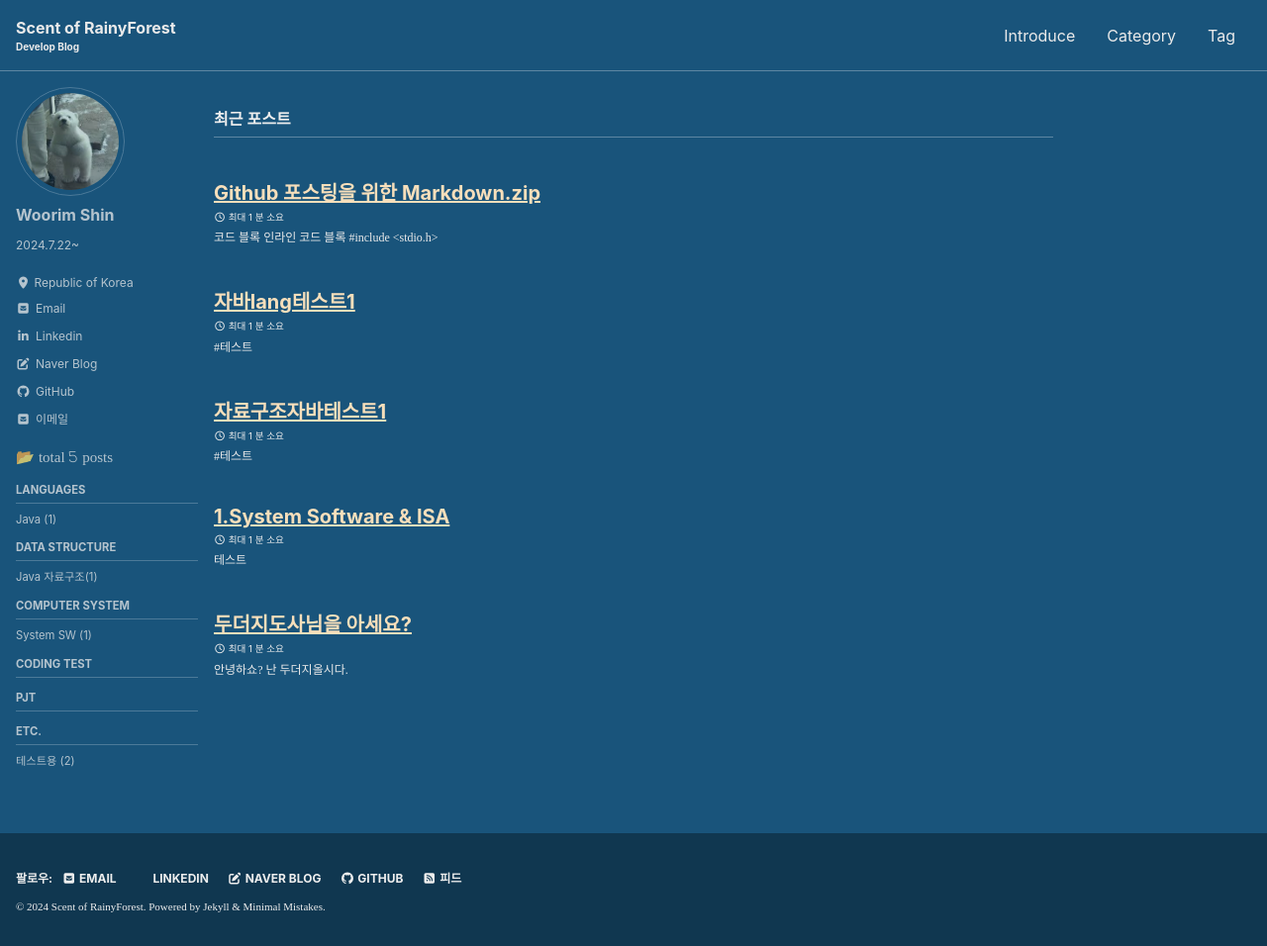
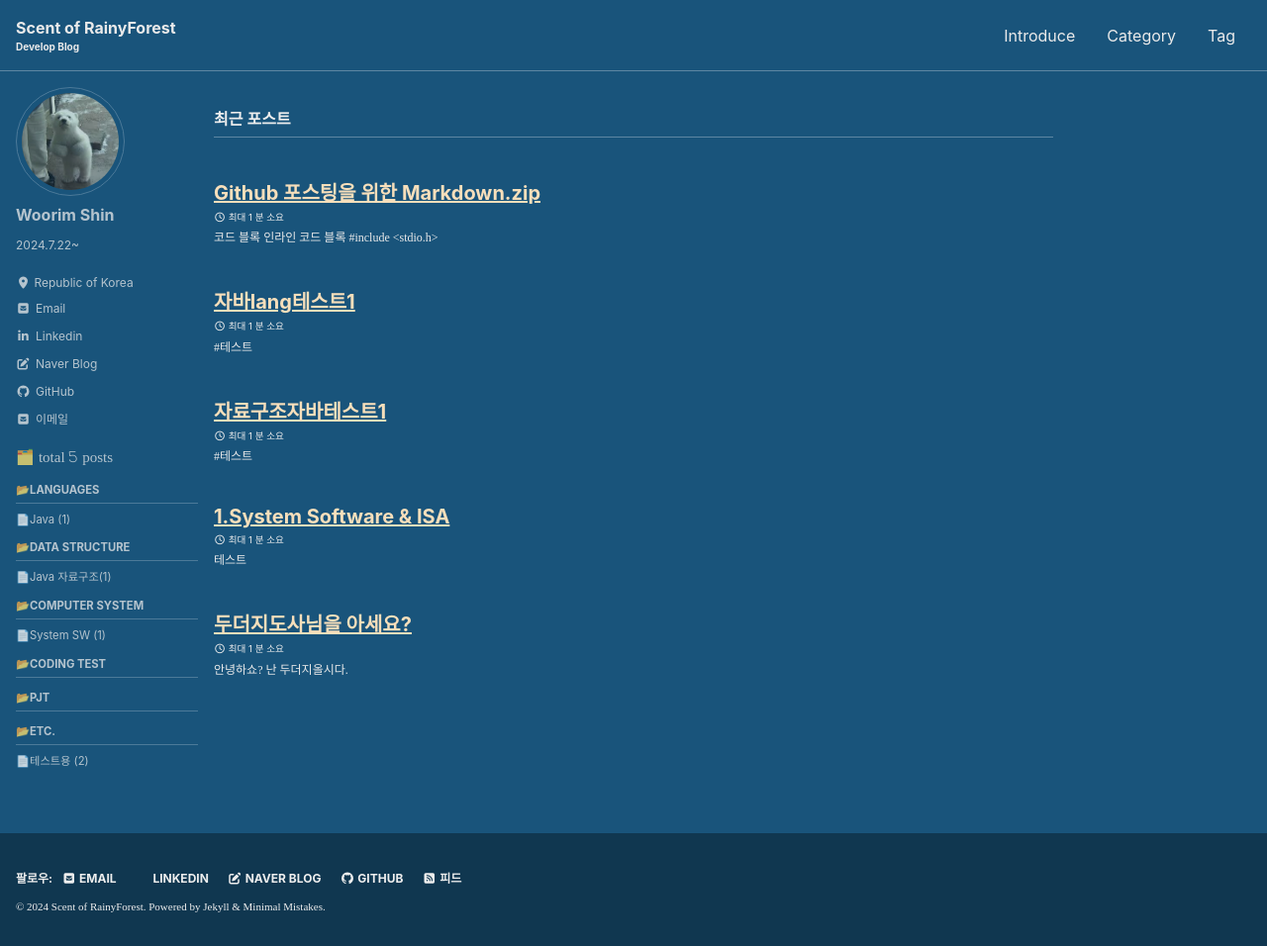
Before and after one commit to RainyForest23/Rainyforest23.github.io, a Jekyll site: the page built from index.html, in a window 1280 px wide and 956 px high. Shown: the whole window at 99% size. Built offline with Jekyll 4.4.1, drawn with Linux system fonts in a browser that asks for light colours; cached includes are drawn as plain includes; some web fonts are replaced; the list of posts is cut into pages by our own code.

Commit message:
blogtest6

```diff
--- a/_includes/nav_list_main
+++ b/_includes/nav_list_main
@@ -5,95 +5,95 @@
   <label for="ac-toc">{{ site.data.ui-text[site.locale].menu_label }}</label>
   <ul class="nav__items" id="category_tag_menu">
       <li>
-            📂 <span style="font-family:'MaruBury';">total </style> <span style="font-family:'Coming Soon';">{{sum}}</style> <span style="font-family:'Cafe24Oneprettynight';">posts</style>
+            🗂️ <span style="font-family:'MaruBuri';">total </style> <span style="font-family:'Coming Soon';">{{sum}}</style> <span style="font-family:'Cafe24Oneprettynight';">posts</style>
       </li>
       <li>
-        <span class="nav__sub-title">Languages</span>
+        <span class="nav__sub-title">📂Languages</span>
             <ul>
                 {% for category in site.categories %}
                     {% if category[0] == "Java" %}
-                        <li><a href="/categories/java" class="">Java ({{category[1].size}})</a></li>
+                        <li><a href="/categories/java" class="">📄Java ({{category[1].size}})</a></li>
                     {% endif %}
                 {% endfor %}
             </ul>
             <ul>
                 {% for category in site.categories %}
                     {% if category[0] == "C" %}
-                        <li><a href="/categories/c" class="">C({{category[1].size}})</a></li>
+                        <li><a href="/categories/c" class="">📄C({{category[1].size}})</a></li>
                     {% endif %}
                 {% endfor %}
             </ul>
 
-        <span class="nav__sub-title">Data Structure</span>
+        <span class="nav__sub-title">📂Data Structure</span>
             <ul>
                 {% for category in site.categories %}
                     {% if category[0] == "dsC" %}
-                        <li><a href="/categories/dsc" class="">C 자료구조 ({{category[1].size}})</a></li>
+                        <li><a href="/categories/dsc" class="">📄C 자료구조 ({{category[1].size}})</a></li>
                     {% endif %}
                 {% endfor %}
             </ul>
             <ul>
                 {% for category in site.categories %}
                     {% if category[0] == "dsJava" %}
-                        <li><a href="/categories/dsjava" class="">Java 자료구조({{category[1].size}})</a></li>
+                        <li><a href="/categories/dsjava" class="">📄Java 자료구조({{category[1].size}})</a></li>
                     {% endif %}
                 {% endfor %}
             </ul>
 
-        <span class="nav__sub-title">Computer System</span>
+        <span class="nav__sub-title">📂Computer System</span>
             <ul>
                 {% for category in site.categories %}
                     {% if category[0] == "SystemSW" %}
-                        <li><a href="/categories/systemsw" class="">System SW ({{category[1].size}})</a></li>
+                        <li><a href="/categories/systemsw" class="">📄System SW ({{category[1].size}})</a></li>
                     {% endif %}
                 {% endfor %}
             </ul>
             <ul>
                 {% for category in site.categories %}
                     {% if category[0] == "Linux" %}
-                        <li><a href="/categories/linux" class="">Linux ({{category[1].size}})</a></li>
+                        <li><a href="/categories/linux" class="">📄Linux ({{category[1].size}})</a></li>
                     {% endif %}
                 {% endfor %}
             </ul>
             <ul>
                 {% for category in site.categories %}
                     {% if category[0] == "ComputerArch" %}
-                        <li><a href="/categories/computerarch" class="">Computer Architecture({{category[1].size}})</a></li>
+                        <li><a href="/categories/computerarch" class="">📄Computer Architecture({{category[1].size}})</a></li>
                     {% endif %}
                 {% endfor %}
             </ul>
 
-        <span class="nav__sub-title">Coding Test</span>
+        <span class="nav__sub-title">📂Coding Test</span>
             <ul>
                 {% for category in site.categories %}
                     {% if category[0] == "Lc" %}
-                        <li><a href="/categories/leetcode" class="">Leetcode ({{category[1].size}})</a></li>
+                        <li><a href="/categories/leetcode" class="">📄Leetcode ({{category[1].size}})</a></li>
                     {% endif %}
                 {% endfor %}
             </ul>
             <ul>
                 {% for category in site.categories %}
                     {% if category[0] == "Bj" %}
-                        <li><a href="/categories/bj" class="">백준({{category[1].size}})</a></li>
+                        <li><a href="/categories/bj" class="">📄백준({{category[1].size}})</a></li>
                     {% endif %}
                 {% endfor %}
             </ul>
 
 
-        <span class="nav__sub-title">PJT</span>
+        <span class="nav__sub-title">📂PJT</span>
             <ul>
                 {% for category in site.categories %}
                     {% if category[0] == "Forest" %}
-                        <li><a href="/categories/forest" class="">SDIJ Forest ({{category[1].size}})</a></li>
+                        <li><a href="/categories/forest" class="">📄SDIJ Forest ({{category[1].size}})</a></li>
                     {% endif %}
                 {% endfor %}
             </ul>
 
-            <span class="nav__sub-title">etc.</span>
+            <span class="nav__sub-title">📂etc.</span>
             <ul>
                 {% for category in site.categories %}
                     {% if category[0] == "Test" %}
-                        <li><a href="/categories/test" class="">테스트용 ({{category[1].size}})</a></li>
+                        <li><a href="/categories/test" class="">📄테스트용 ({{category[1].size}})</a></li>
                     {% endif %}
                 {% endfor %}
             </ul>
--- a/_sass/minimal-mistakes/_variables.scss
+++ b/_sass/minimal-mistakes/_variables.scss
@@ -14,10 +14,10 @@ $indent-var: 1.3em !default;
 
 /* system typefaces */
 $serif: "Coming Soon", Georgia, Times, serif !default;
-$sans-serif: "MaruBury", -apple-system, BlinkMacSystemFont, "Roboto", "Segoe UI",
+$sans-serif: -apple-system, BlinkMacSystemFont,"MaruBuri", "Roboto", "Segoe UI",
   "Helvetica Neue", "Lucida Grande", Arial, sans-serif !default;
 $monospace: "Nanum Gothic Coding", Monaco, Consolas, "Lucida Console", monospace !default;
-$maru: "MaruBury" !default;
+$maru: "MaruBuri" !default;
 
 
 /* sans serif typefaces */
--- a/assets/css/main.scss
+++ b/assets/css/main.scss
@@ -3,9 +3,56 @@
 search: false
 ---
 
+
 @charset "utf-8";
+
+/* 240902 수정 : 블로그 폰트 변경, css 수정 관련된 모든 것은 main.scss에 추가하면 된다!
+    - 외부 @import보다 먼저 선언되어 있어야 한다! */
+/* 참고 : https://x2info.github.io/minimal-mistakes/%ED%8F%B0%ED%8A%B8_%EB%B3%80%EA%B2%BD%ED%95%98%EA%B8%B0-copy/ */
+/* system typefaces */
+$serif: "Coming Soon", Georgia, Times, serif !default;
+$sans-serif: -apple-system, BlinkMacSystemFont,"MaruBuri", "Roboto", "Segoe UI",
+  "Helvetica Neue", "Lucida Grande", Arial, sans-serif !default;
+$monospace: "Nanum Gothic Coding", Monaco, Consolas, "Lucida Console", monospace !default;
+$maru: "MaruBuri" !default;
+
+
+/* sans serif typefaces */
+$sans-serif-narrow: $sans-serif !default;
+$helvetica: Helvetica, "Helvetica Neue", Arial, sans-serif !default;
+
 
 @import "minimal-mistakes/skins/{{ site.minimal_mistakes_skin | default: 'default' }}"; // skin
 @import "minimal-mistakes"; // main partials
 
 @import url('https://fonts.googleapis.com/css2?family=Coming+Soon&family=Nanum+Gothic+Coding&display=swap');
+
+@font-face {
+    font-family: 'MaruBuri';
+    src: url(https://hangeul.pstatic.net/hangeul_static/webfont/MaruBuri/MaruBuri-Regular.eot);
+    src: url(https://hangeul.pstatic.net/hangeul_static/webfont/MaruBuri/MaruBuri-Regular.eot?#iefix) format("embedded-opentype"), url(https://hangeul.pstatic.net/hangeul_static/webfont/MaruBuri/MaruBuri-Regular.woff2) format("woff2"), url(https://hangeul.pstatic.net/hangeul_static/webfont/MaruBuri/MaruBuri-Regular.woff) format("woff"), url(https://hangeul.pstatic.net/hangeul_static/webfont/MaruBuri/MaruBuri-Regular.ttf) format("truetype");
+}
+
+@font-face {
+    font-family: 'MaruBuriSemiBold';
+    src: url(https://hangeul.pstatic.net/hangeul_static/webfont/MaruBuri/MaruBuri-SemiBold.eot);
+    src: url(https://hangeul.pstatic.net/hangeul_static/webfont/MaruBuri/MaruBuri-SemiBold.eot?#iefix) format("embedded-opentype"), url(https://hangeul.pstatic.net/hangeul_static/webfont/MaruBuri/MaruBuri-SemiBold.woff2) format("woff2"), url(https://hangeul.pstatic.net/hangeul_static/webfont/MaruBuri/MaruBuri-SemiBold.woff) format("woff"), url(https://hangeul.pstatic.net/hangeul_static/webfont/MaruBuri/MaruBuri-SemiBold.ttf) format("truetype");
+}
+
+@font-face {
+    font-family: 'MaruBuriBold';
+    src: url(https://hangeul.pstatic.net/hangeul_static/webfont/MaruBuri/MaruBuri-Bold.eot);
+    src: url(https://hangeul.pstatic.net/hangeul_static/webfont/MaruBuri/MaruBuri-Bold.eot?#iefix) format("embedded-opentype"), url(https://hangeul.pstatic.net/hangeul_static/webfont/MaruBuri/MaruBuri-Bold.woff2) format("woff2"), url(https://hangeul.pstatic.net/hangeul_static/webfont/MaruBuri/MaruBuri-Bold.woff) format("woff"), url(https://hangeul.pstatic.net/hangeul_static/webfont/MaruBuri/MaruBuri-Bold.ttf) format("truetype");
+}
+
+@font-face {
+    font-family: 'MaruBuriLight';
+    src: url(https://hangeul.pstatic.net/hangeul_static/webfont/MaruBuri/MaruBuri-Light.eot);
+    src: url(https://hangeul.pstatic.net/hangeul_static/webfont/MaruBuri/MaruBuri-Light.eot?#iefix) format("embedded-opentype"), url(https://hangeul.pstatic.net/hangeul_static/webfont/MaruBuri/MaruBuri-Light.woff2) format("woff2"), url(https://hangeul.pstatic.net/hangeul_static/webfont/MaruBuri/MaruBuri-Light.woff) format("woff"), url(https://hangeul.pstatic.net/hangeul_static/webfont/MaruBuri/MaruBuri-Light.ttf) format("truetype");
+}
+
+@font-face {
+    font-family: 'MaruBuriExtraLight';
+    src: url(https://hangeul.pstatic.net/hangeul_static/webfont/MaruBuri/MaruBuri-ExtraLight.eot);
+    src: url(https://hangeul.pstatic.net/hangeul_static/webfont/MaruBuri/MaruBuri-ExtraLight.eot?#iefix) format("embedded-opentype"), url(https://hangeul.pstatic.net/hangeul_static/webfont/MaruBuri/MaruBuri-ExtraLight.woff2) format("woff2"), url(https://hangeul.pstatic.net/hangeul_static/webfont/MaruBuri/MaruBuri-ExtraLight.woff) format("woff"), url(https://hangeul.pstatic.net/hangeul_static/webfont/MaruBuri/MaruBuri-ExtraLight.ttf) format("truetype");
+}
```
